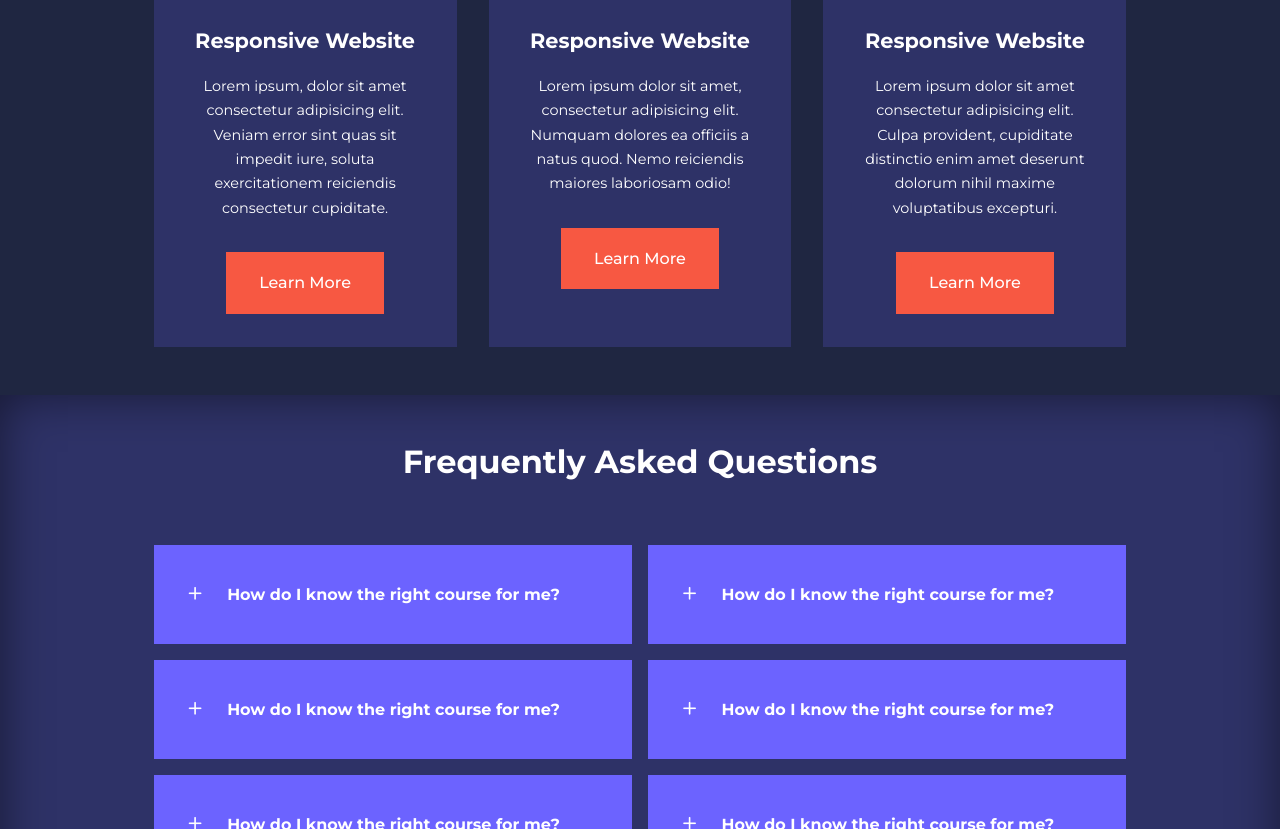
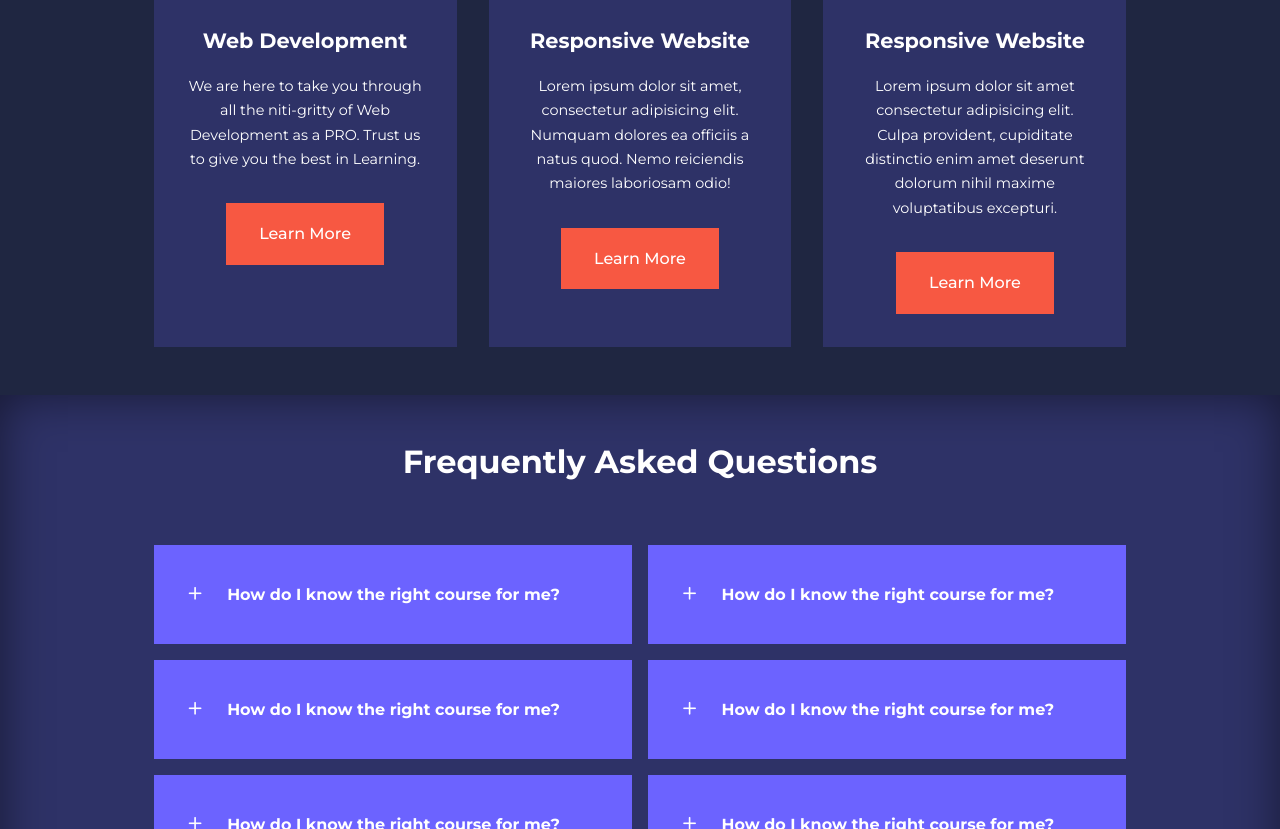
Before and after one commit to Digitherapy/digitherapy.github.io, a plain HTML site: page index.html in a window 1280 px wide. Shown: the part 1354-2183 px from the top of the page. Drawn offline with nearby package versions, Linux system fonts and the light colour scheme.

Commit message:
Update index.html

```diff
--- a/index.html
+++ b/index.html
@@ -130,8 +130,8 @@
     <img src="/img/piccc.jpg">
   </div>
   <div class="course-info">
-    <h4>Responsive Website</h4>
-    <p>Lorem ipsum, dolor sit amet consectetur adipisicing elit. Veniam error sint quas sit impedit iure, soluta exercitationem reiciendis consectetur cupiditate.</p>
+    <h4>Web Development</h4>
+    <p>We are here to take you through all the niti-gritty of Web Development as a PRO. Trust us to give you the best in Learning.</p>
 
     <a href="courses.html" class="btn btn-primary">Learn More</a>
   </div>
```
